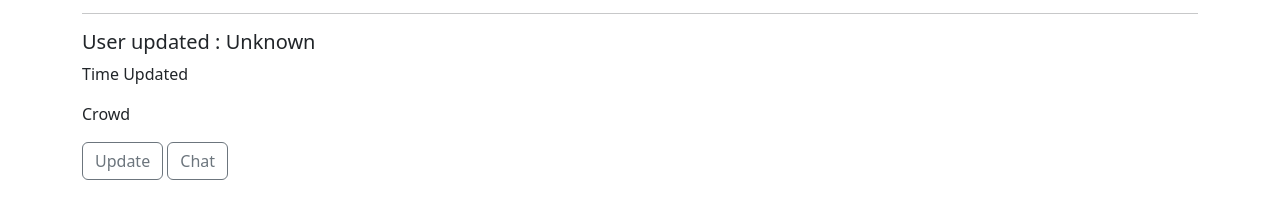
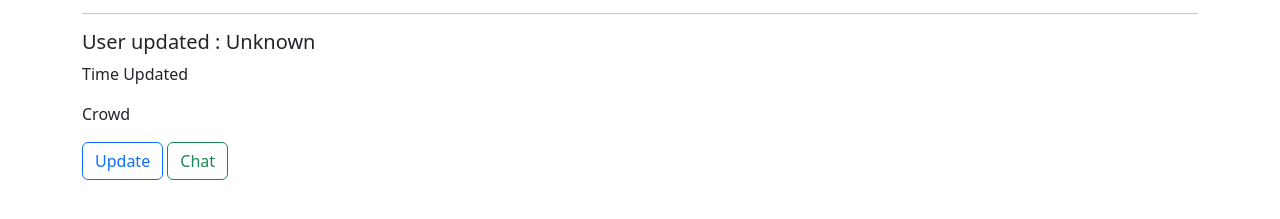
Before and after one commit to wkw8402/Viers, a website: page public/detail.html in a window 1280 px wide. Shown: the part 431-650 px from the top of the page. Drawn offline with nearby package versions, Linux system fonts and the light colour scheme.

Commit message:
updated detail.html with buttons

```diff
--- a/public/detail.html
+++ b/public/detail.html
@@ -42,8 +42,8 @@
       <h5 class="user">User updated : Unknown</h5>
       <p class="date">Time Updated</p>
       <p class="crowd">Crowd</p>
-      <button id="update" class="btn btn-outline-secondary">Update</button>
-      <button id="chat" class="btn btn-outline-secondary">Chat</button>
+      <button id="update" class="btn btn-outline-primary">Update</button>
+      <button id="chat" class="btn btn-outline-success">Chat</button>
     </div>
   </div>
 
```
